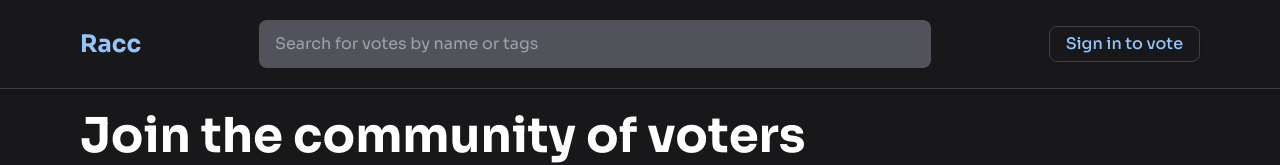
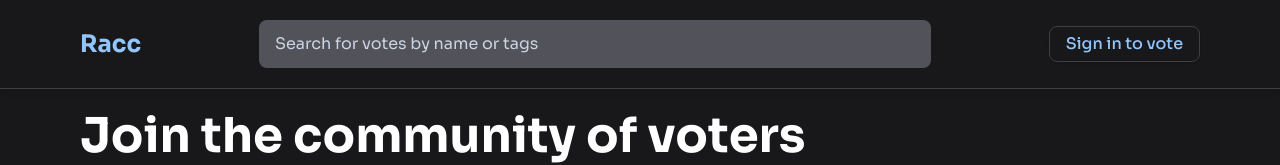
Before and after one commit to fisayo-dev/racc, a React (Vite) app: page / in a window 1280 px wide. Shown: the top 165 px of the page. Built offline with nearby package versions, Linux system fonts and the light colour scheme.

Commit message:
changed search input placeholder color

```diff
--- a/src/components/Header.jsx
+++ b/src/components/Header.jsx
@@ -7,7 +7,7 @@ const Header = () => {
         <div className="hidden md:grid bg-zinc-600 w-3/5 rounded-lg px-4 py-3">
           <input
             type="text"
-            className="w-full text-slate-100"
+            className="search-input w-full text-slate-100"
             placeholder="Search for votes by name or tags"
           />
         </div>
--- a/src/index.css
+++ b/src/index.css
@@ -82,3 +82,7 @@ input,select {
   border: none;
   outline: none;
 }
+
+.search-input::placeholder {
+  @apply text-slate-300;
+}
```
